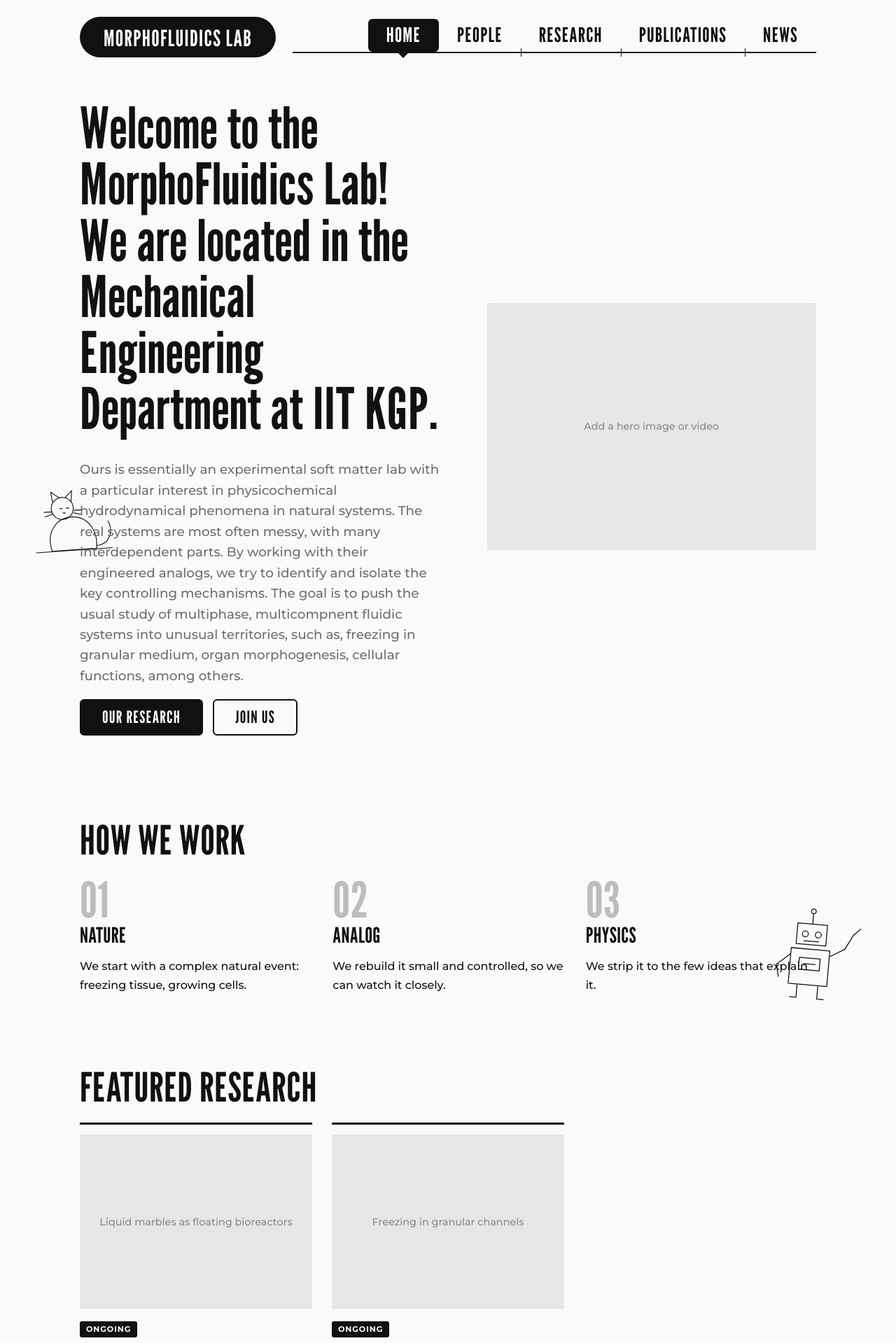
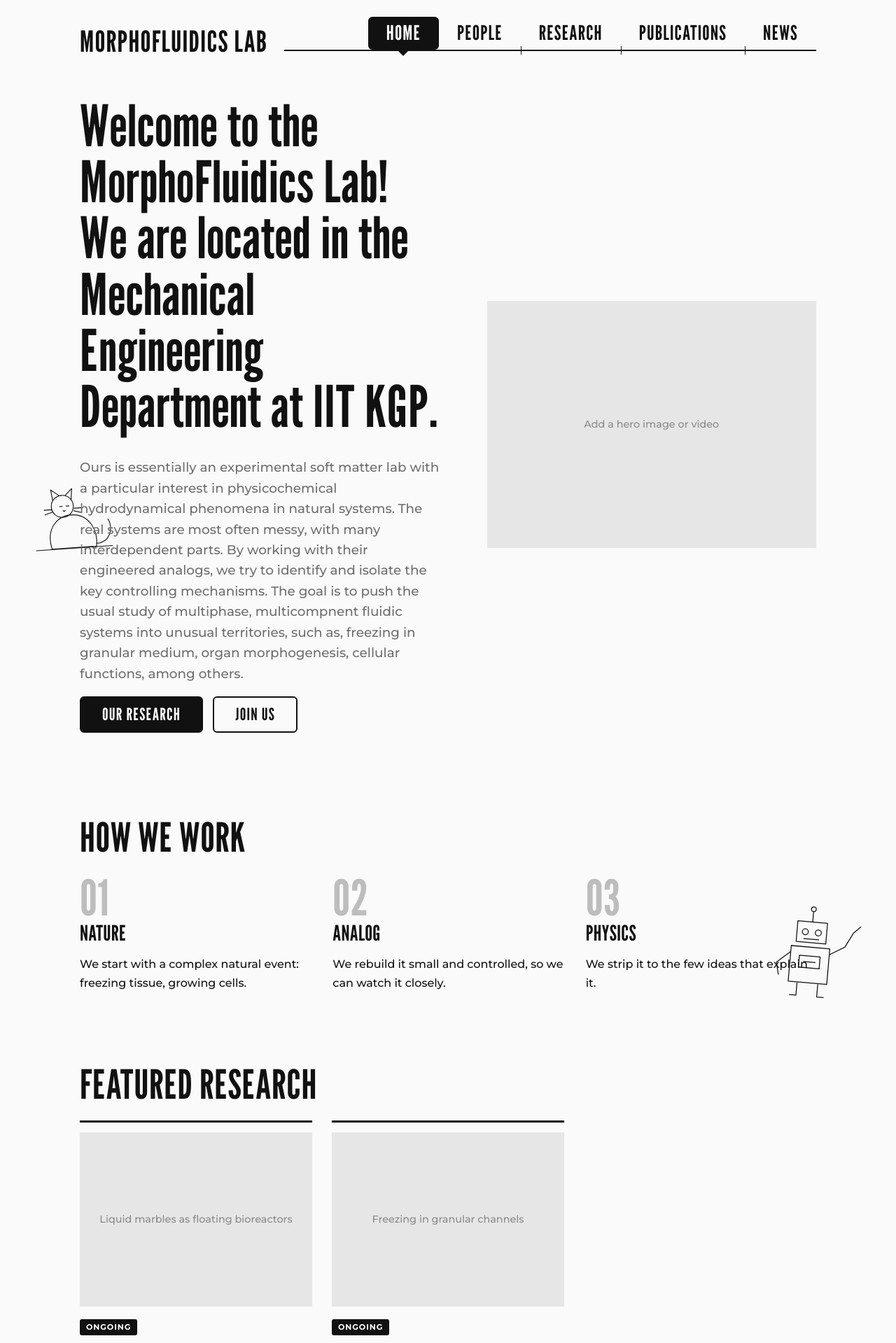
Before and after one commit to ranit-mukherjee/Ranit-lab, a Jekyll site: the page built from index.html, in a window 1280 px wide. Shown: the top 1919 px of the page at 70% size. Built offline with Jekyll 4.4.1, drawn with Linux system fonts in a browser that asks for light colours.

Commit message:
main_css_change
changing logo style to normal

```diff
--- a/assets/css/main.css
+++ b/assets/css/main.css
@@ -15,9 +15,7 @@ main{position:relative;overflow:hidden}
 @media(max-width:700px){.doodle{opacity:.35}}
 /* header */
 header .wrap{display:flex;align-items:flex-end;justify-content:space-between;gap:24px;padding-top:24px}
-/* .logo{flex:none;width:112px;height:112px;border-radius:50%;background:var(--ink);color:#fff;display:flex;flex-direction:column;align-items:center;justify-content:center;text-decoration:none;font:400 1.8rem/.95 var(--cond);text-transform:uppercase;letter-spacing:.03em}
-.logo span{display:block} */
-.logo{flex:none;width:fit-content;padding:14px 34px 12px;border-radius:999px;background:var(--ink);color:#fff;text-decoration:none;font:400 2rem/1 var(--cond);text-transform:uppercase;letter-spacing:.04em;white-space:nowrap;margin-bottom:20px}
+.logo{flex:none;color:var(--ink);text-decoration:none;font:400 2.6rem/1 var(--cond);text-transform:uppercase;letter-spacing:.03em;white-space:nowrap;margin-bottom:18px}
 nav{flex:1;display:flex;justify-content:flex-end;flex-wrap:wrap;border-bottom:2px solid var(--ink);margin-bottom:26px}
 nav a{position:relative;font:400 1.8rem/1 var(--cond);letter-spacing:.04em;text-transform:uppercase;text-decoration:none;padding:9px 26px;border-radius:6px}
 nav a+a::before{content:"";position:absolute;left:0;bottom:-7px;height:12px;border-left:1px solid var(--ink)}
@@ -76,7 +74,7 @@ figcaption{font-size:.85rem;color:var(--mute);margin-top:8px}
 .links p{margin:8px 0}.links b{display:inline-block;min-width:90px;text-transform:uppercase;font-size:.8rem;letter-spacing:.05em}
 .item{margin:0 0 14px;padding-left:14px;border-left:3px solid var(--soft)}
 @media(max-width:860px){
-  nav a{padding:8px 12px;font-size:1.4rem}.logo{font-size:1.5rem;white-space:normal;text-align:center;padding:12px 24px 10px}
+  nav a{padding:8px 12px;font-size:1.4rem}.logo{font-size:2rem;white-space:normal}
   .hero,.three,.tri{grid-template-columns:1fr}.nrow,.nrow:has(.nimg),.gr{grid-template-columns:1fr;gap:8px}
   footer .wrap{grid-template-columns:1fr}footer .r{text-align:left}
 }
```
